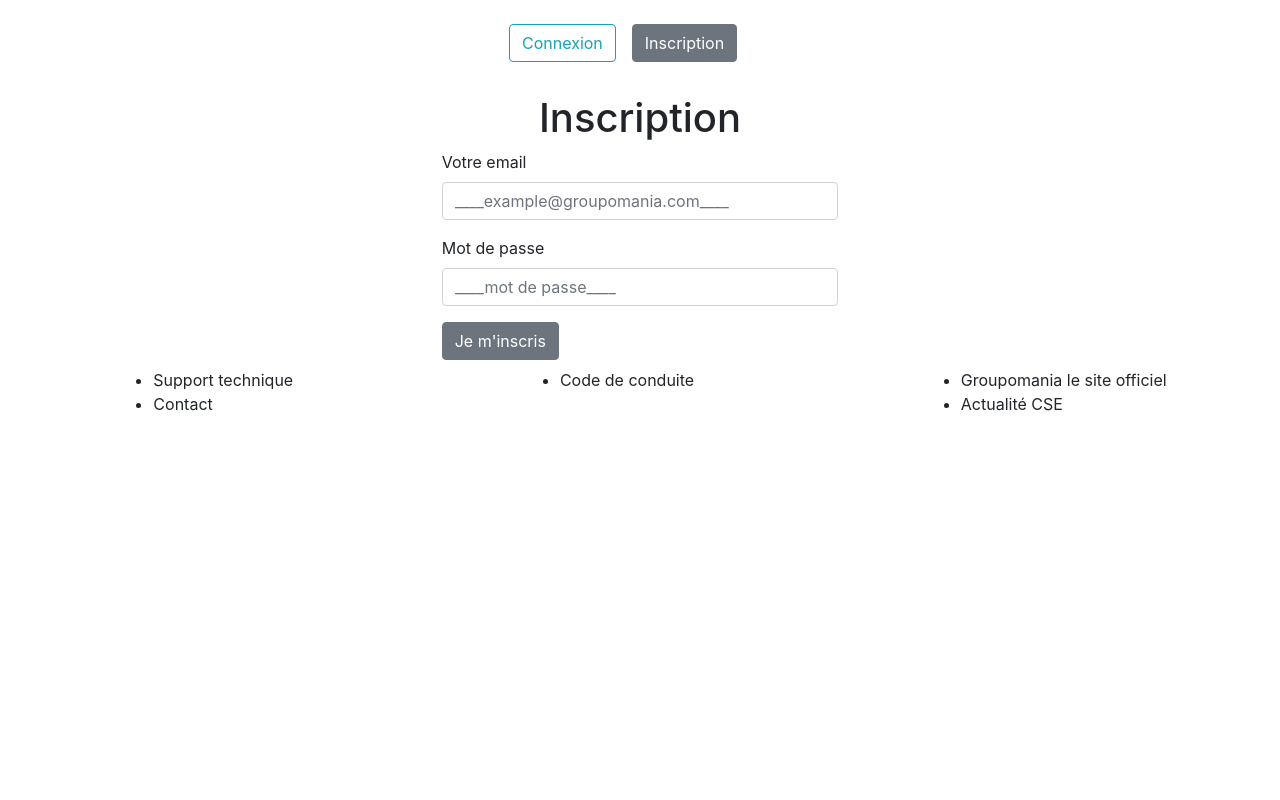
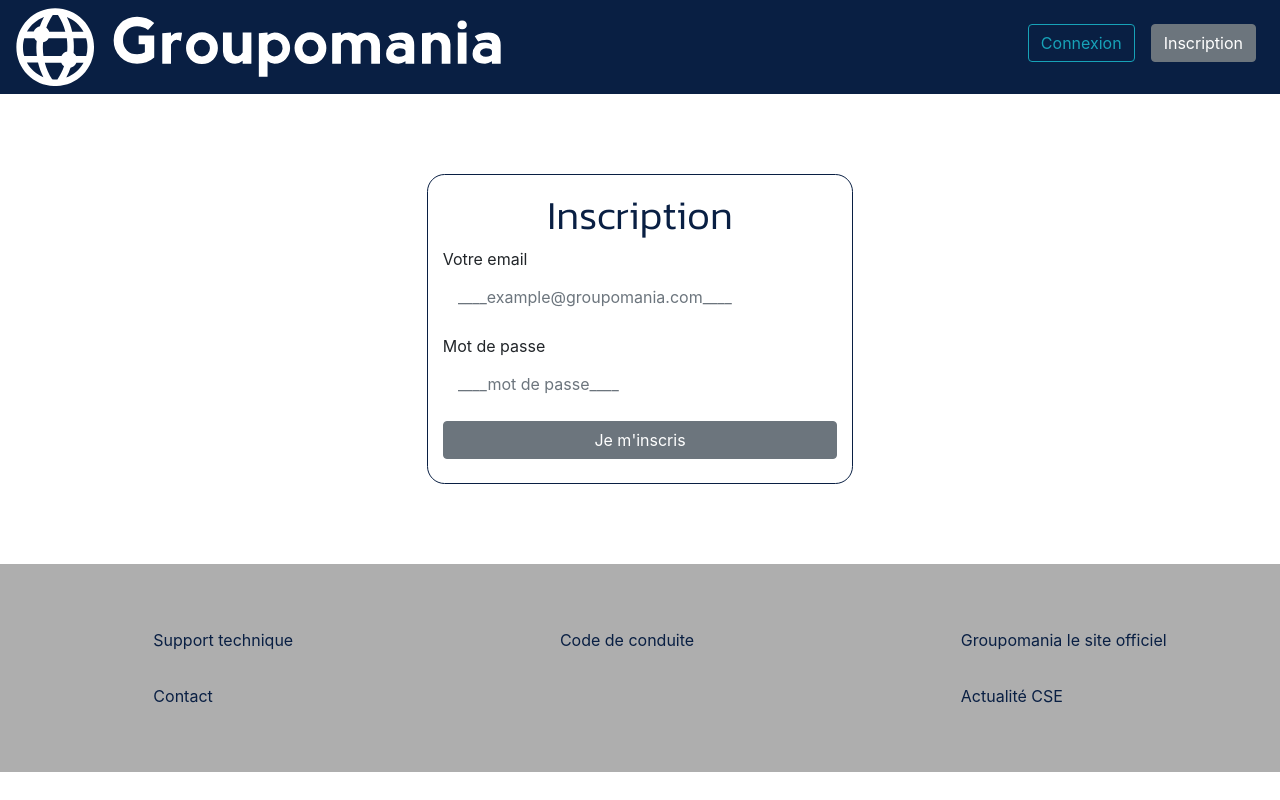
Before and after one commit to Gwenishere/OC-P7, a React (Create React App) app in the folder frontend/: page /Signup in a window 1280 px wide. Built offline with nearby package versions, Linux system fonts and the light colour scheme.

Commit message:
fichier css
input button form title

```diff
--- a/frontend/src/App.css
+++ b/frontend/src/App.css
@@ -1,20 +1,39 @@
-.App {
-  text-align: center;
+@import url('https://fonts.googleapis.com/css2?family=Kanit:wght@300&display=swap');
+
+html {
+box-sizing: border-box;
+--scrollbarBG: #CFD8DC;
+--thumbBG: #091F43;
 }
 
-.App-logo {
-  height: 40vmin;
-  pointer-events: none;
+body {
+  margin: 0;
+  padding: 0;
+  text-rendering: optimizeLegibility;
+  scrollbar-color: var(--thumbBG) var(--scrollbarBG);
+}
+body::-webkit-scrollbar-track {
+  background: var(--scrollbarBG);
+}
+body::-webkit-scrollbar {
+  width: 13px;
+}
+body::-webkit-scrollbar-thumb {
+  background-color: var(--thumbBG) ;
+  border-radius: 6px;
+  border: 3px solid var(--scrollbarBG);
+}
+*, *:before, *:after {
+  box-sizing: inherit;
 }
 
-@media (prefers-reduced-motion: no-preference) {
-  .App-logo {
-    animation: App-logo-spin infinite 20s linear;
-  }
+h1 {
+  font-family: 'Kanit', sans-serif;
+  margin-bottom: 5em;
 }
 
 .App-header {
-  background-color: #282c34;
+  background: #060646;
   min-height: 100vh;
   display: flex;
   flex-direction: column;
@@ -22,17 +41,153 @@
   justify-content: center;
   font-size: calc(10px + 2vmin);
   color: white;
+  overflow: hidden;
+  background: #d1515acc;
+  background: -webkit-linear-gradient(rgba(9, 31, 67, 0.8), rgba(209, 81, 90, 0.8)), url("https://images.unsplash.com/photo-1519389950473-47ba0277781c?ixlib=rb-1.2.1&ixid=eyJhcHBfaWQiOjEyMDd9&auto=format&fit=crop&w=1950&q=80");
+  background: linear-gradient(rgba(9, 31, 67, 0.8), rgba(209, 81, 90, 0.8)), url("https://images.unsplash.com/photo-1519389950473-47ba0277781c?ixlib=rb-1.2.1&ixid=eyJhcHBfaWQiOjEyMDd9&auto=format&fit=crop&w=1950&q=80");
 }
 
-.App-link {
-  color: #61dafb;
+img {
+  object-fit: cover;
 }
 
-@keyframes App-logo-spin {
-  from {
-    transform: rotate(0deg);
-  }
-  to {
-    transform: rotate(360deg);
-  }
+.App-pagenotfound {
+  min-height: 150vh;
+  display: flex;
+  flex-direction: column;
+  align-items: center;
+  justify-content: center;
+  font-size: calc(10px + 2vmin);
+  color: white;
+  overflow: hidden;
+  background: -webkit-linear-gradient(rgba(9, 31, 67, 0.8), rgba(209, 81, 90, 0.8)), url("https://images.unsplash.com/photo-1500930540495-e92875696a16?ixlib=rb-1.2.1&auto=format&fit=crop&w=1964&q=80");
+  background: linear-gradient(rgba(9, 31, 67, 0.8), rgba(209, 81, 90, 0.8)), url("https://images.unsplash.com/photo-1500930540495-e92875696a16?ixlib=rb-1.2.1&auto=format&fit=crop&w=1964&q=80");
 }
+
+.container {
+  width: 100%;
+  padding-top: 60px;
+  padding-bottom: 100px;
+}
+
+.login-register-wrapper {
+  height: 600px;
+  width: 500px;
+  margin-left: auto;
+  margin-right: auto;
+  padding: 0 2em;
+  border-radius: 5px;
+  box-shadow: 0px 2px 7px rgba(0,0,0,0.2);
+  /*overflow: hidden;*/
+  color: #ffffff;
+  background: linear-gradient(180deg, rgba(19,38,79,1) 0%, rgb(22, 98, 198) 52%, rgba(255,255,255,0) 82%);
+}
+.nav-buttons {
+  width: 100%;
+  height: 100px;
+  padding-top: 40px;
+  opacity: 1;
+  margin-bottom: 3em;
+}
+
+nav {
+  background-color: #091F43;
+}
+
+#collapsibleNavbar {
+justify-content: flex-end;
+}
+
+button {
+  font-size: 1.5em;
+  margin-right: 10em;
+  margin-left: 10em;
+  border: 0px;
+  cursor: pointer;
+}
+
+button:focus {
+  outline: 0px;
+}
+
+button.active {
+  padding-bottom: 10px;
+  border-bottom: solid 2px orangered;
+}
+
+.forgot-panel {
+  position: relative;
+  height: 100px;
+  margin-right: auto;
+  margin-left: auto;
+  margin-top: -300px;
+  text-align: center;
+  padding-top: 24px;
+  border-top: solid 1px rgba(255,255,255,.3);
+  color: grey;
+}
+.form-group input {
+  width: 100%;
+  height: 35px;
+  padding-left: 15px;
+  border: none;
+  border-radius: 5px;
+  margin-bottom: 20px;
+  background: rgba(255,255,255,.2);
+}
+
+.myform {
+  position: relative;
+  display: -ms-flexbox;
+  display: flex;
+  padding: 1rem;
+  margin-top: 5em;
+  margin-bottom: 5em;
+  -ms-flex-direction: column;
+  flex-direction: column;
+  width: 100%;
+  pointer-events: auto;
+  background-color: #fff;
+  background-clip: padding-box;
+  border: 1px solid  #091F43;
+  border-radius: 1.1rem;
+  outline: 0;
+  max-width: 500px;
+}
+
+.form-control {
+  display: block;
+  width: 100%;
+  padding: .375rem .75rem;
+  font-size: 1rem;
+  line-height: 1.5;
+  color: #000000;
+  background-color: #fff;
+  background-clip: padding-box;
+  border: 1px solid #ced4da;
+  border-radius: .25rem;
+  transition: border-color .15s ease-in-out,box-shadow .15s ease-in-out;
+}
+
+.cardtitle {
+color: #091F43;
+}
+
+input {
+  color: #AEAEAE;
+}
+
+
+footer{
+  background: #AEAEAE;
+  padding: 32px 0;
+}
+
+footer ul {
+list-style: none;
+}
+
+footer ul li {
+  margin: 2em;
+  color: #091F43;
+}
```
